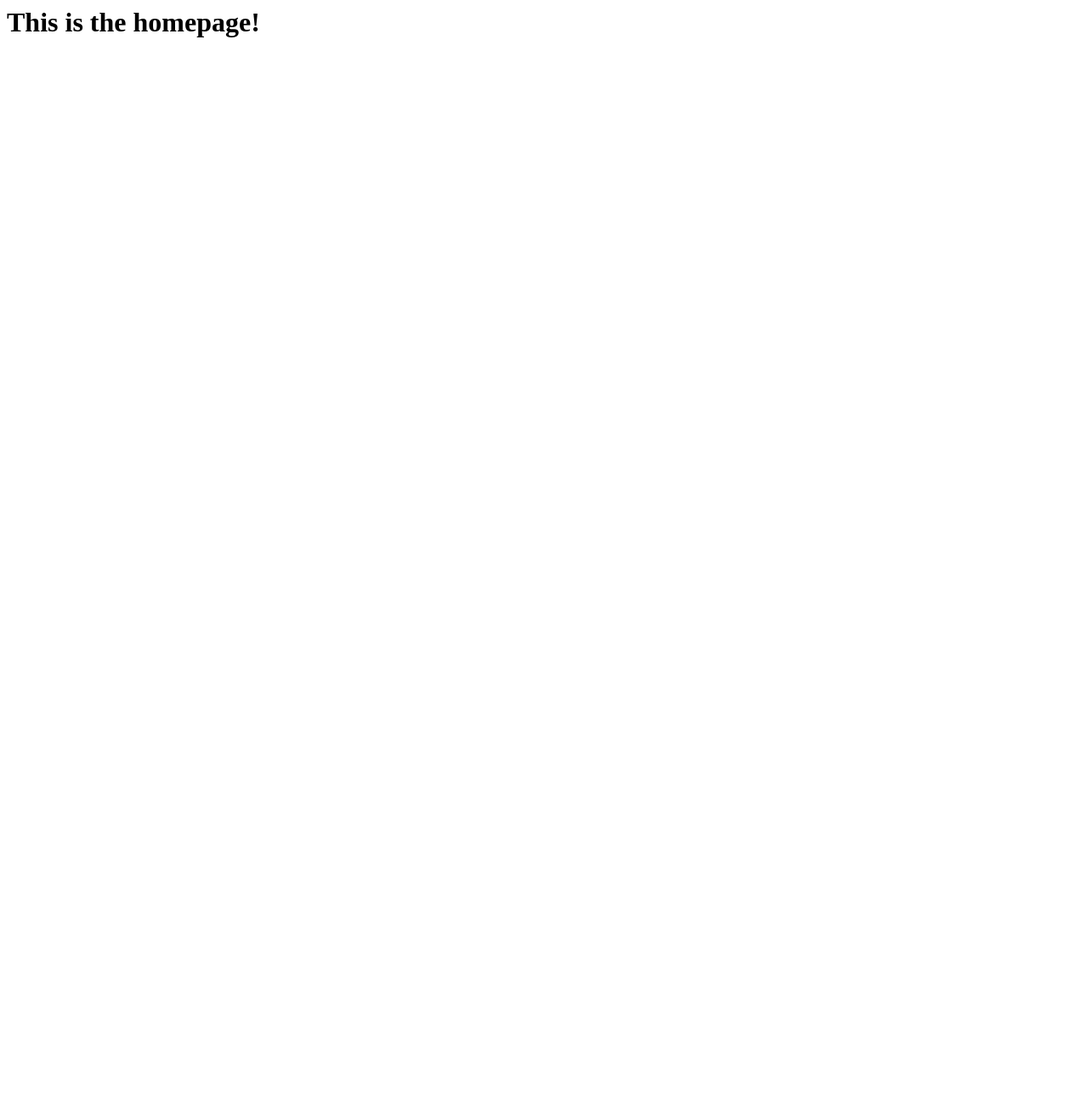
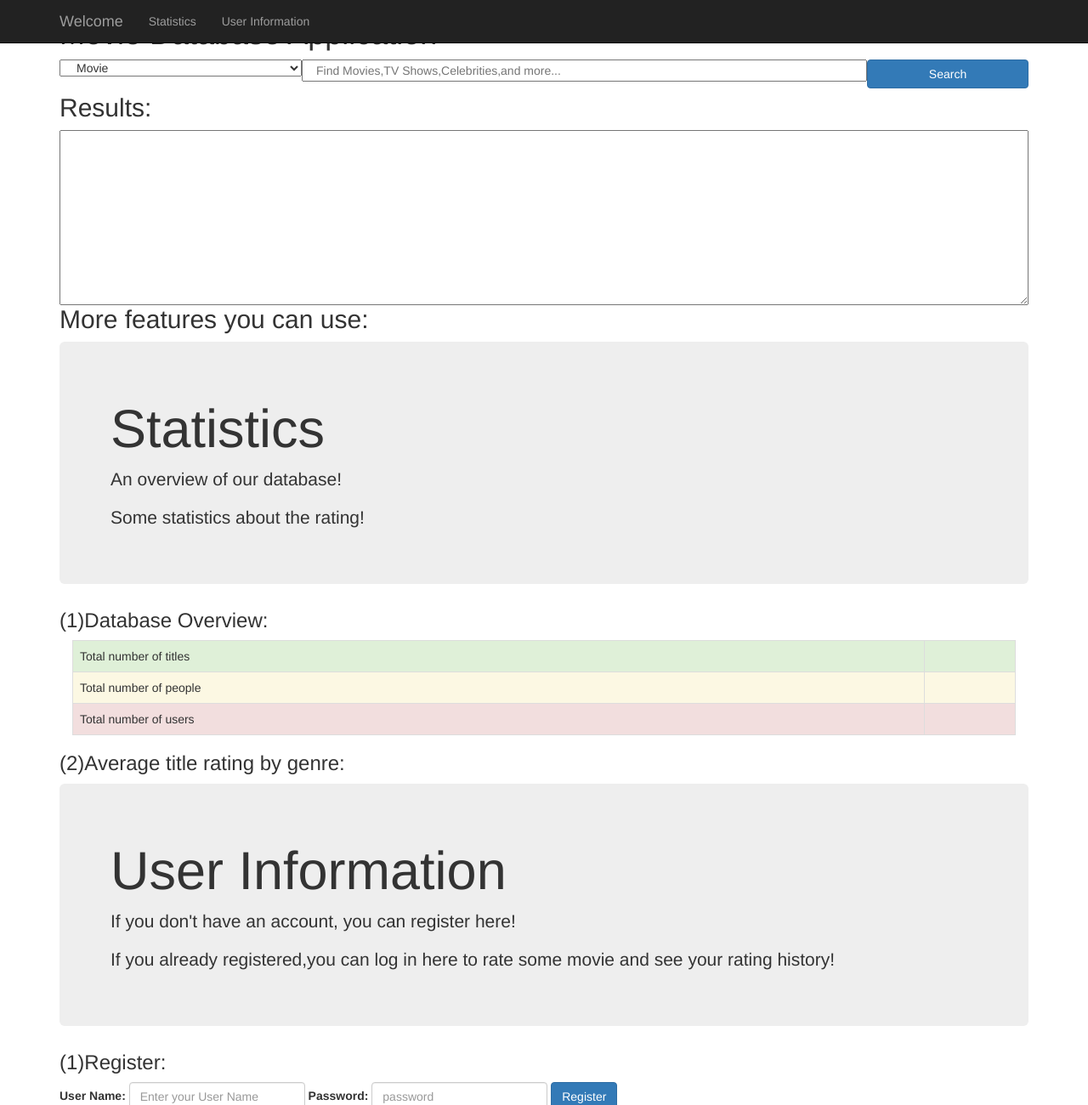
Before and after one commit to liuyuhanalex/Deep-Reinforcement-Learning, a plain HTML site: page homepage.html in a window 1280 px wide. Shown: the top 1300 px of the page at 85% size. Before the commit the page ends 800 px from the top, so only its background shows below. Drawn offline with nearby package versions, Linux system fonts and the light colour scheme.

Commit message:
Update homepage.html

```diff
--- a/homepage.html
+++ b/homepage.html
@@ -1 +1,109 @@
-<h1>This is the homepage!</h>
+<!DOCTYPE html>
+<html>
+  <head>
+    <meta charset="utf-8">
+    <title>Movie Database</title>
+    <!-- Latest compiled and minified CSS -->
+    <link rel="stylesheet" href="https://maxcdn.bootstrapcdn.com/bootstrap/3.3.7/css/bootstrap.min.css" integrity="sha384-BVYiiSIFeK1dGmJRAkycuHAHRg32OmUcww7on3RYdg4Va+PmSTsz/K68vbdEjh4u" crossorigin="anonymous">
+    <link rel="stylesheet" href="Homepage.css">
+    <link href="https://fonts.googleapis.com/css?family=Acme" rel="stylesheet">
+  </head>
+  <body class="Top">
+
+    <nav class="navbar navbar-default navbar-inverse navbar-fixed-top">
+      <div class="container">
+        <div class="navbar-header">
+          <a class="navbar-brand navbar-inverse" href="#Top">Welcome</a>
+        </div>
+        <ul class="nav navbar-nav">
+          <li><a href="#StatisticsPart">Statistics</a></li>
+          <li><a href="#UserInformationPart">User Information</a></li>
+        </ul>
+      </div>
+    </nav>
+
+    <div class="container">
+      <h1 id="Title">Movie Database Application</h1>
+      <form id="SearchForm" action="index.html" method="post">
+        <select id="Select" class="col-lg-3" name="">
+          <option value="">Movie</option>
+          <option value="">People</option>
+          <option value="">User</option>
+
+        </select>
+        <input type="text" id="SearchText" class="col-lg-7" placeholder="Find Movies,TV Shows,Celebrities,and more..." required>
+        <button type="submit" id="SearchButtom" class="btn btn-primary col-lg-2">Search</button>
+      </form><br>
+      <h2 id="ResultsLabel">Results:</h2>
+      <textarea id="ResultsArea" class="col-lg-12"name="name" rows="10" cols="80"></textarea>
+      <h2>More features you can use:</h2>
+      <!-- Statistics part -->
+      </div>
+      <div class="container" id="StatisticsPart">
+        <div class="jumbotron">
+          <h1>Statistics</h1>
+          <p>An overview of our database!</p>
+          <p>Some statistics about the rating!</p>
+        </div>
+
+        <!-- Database Overview -->
+        <h3>(1)Database Overview:</h3>
+        <div class="col-lg-12">
+          <table id="OverviewTable" class="table table-bordered">
+            <tr class="success">
+              <td>Total number of titles</td>
+              <td id="TitleNumber"></td>
+            </tr>
+            <tr class="warning">
+              <td>Total number of people</td>
+              <td id="PeopleNumber"></td>
+            </tr>
+            <tr class="danger">
+              <td>Total number of users</td>
+              <td id="UserNumber"></td>
+            </tr>
+          </table>
+        </div>
+        <h3>(2)Average title rating by genre:</h3>
+
+      </div>
+
+      <!-- User Information part -->
+      <div class="container" id="UserInformationPart">
+        <div class="jumbotron">
+          <h1>User Information</h1>
+          <p>If you don't have an account, you can register here!</p>
+          <p>If you already registered,you can log in here to rate some movie and see your rating history!</p>
+        </div>
+        <h3>(1)Register:</h3>
+        <form class="form-inline">
+          <div class="form-group">
+            <label for="RegisterUserName">User Name:</label>
+            <input type="text" class="form-control" id="RegisterUserName" placeholder="Enter your User Name" required>
+          </div>
+          <div class="form-group">
+            <label for="RegisterPassword">Password:</label>
+            <input type="password" class="form-control" id="RegisterPassword" placeholder="password" required>
+          </div>
+          <button type="submit" class="btn btn-primary">Register</button>
+        </form>
+        <!-- The result of register -->
+
+        <h3>(2)Log In:</h3>
+        <form class="form-inline">
+          <div class="form-group">
+            <label for="UserId">User ID:</label>
+            <input type="text" class="form-control" id="Userid" placeholder="Enter your User Id" required>
+          </div>
+          <div class="form-group">
+            <label for="Password">Password:</label>
+            <input type="password" class="form-control" id="Password" placeholder="password" required>
+          </div>
+          <button type="submit" class="btn btn-primary">Log In</button>
+        </form>
+        <h3>Your rating history:</h3>
+        <textarea class="col-lg-12"name="name" rows="8" cols="80"></textarea>
+      </div>
+  </body>
+  <script src="Homepage.css"></script>
+</html>
```
